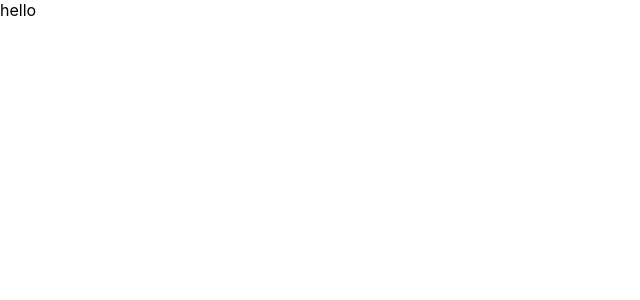
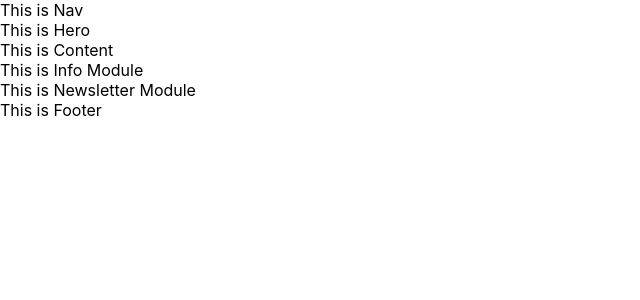
Before and after one commit to rubenkretek/yoyo, a React (Create React App) app: page / in a window 1280 px wide. Shown: the top 300 px of the page, without its empty margins (0-640 px from the left). Built offline with nearby package versions, Linux system fonts and the light colour scheme.

Commit message:
Build: set up components

```diff
--- a/src/App.js
+++ b/src/App.js
@@ -1,9 +1,20 @@
 import './App.scss';
+import Nav from './components/Nav';
+import Hero from './components/Hero';
+import Content from './components/Content';
+import InfoModule from './components/InfoModule';
+import NewsletterModule from './components/NewsletterModule';
+import Footer from './components/Footer';
 
 function App() {
   return (
     <div className="App">
-      hello
+      <Nav />
+      <Hero />
+      <Content />
+      <InfoModule />
+      <NewsletterModule />
+      <Footer />
     </div>
   );
 }
--- /dev/null
+++ b/src/components/Content.js
@@ -0,0 +1,11 @@
+import React from 'react';
+
+const Content = () => {
+    return (
+        <div>
+            This is Content
+        </div>
+    )
+}
+
+export default Content;
--- /dev/null
+++ b/src/components/Footer.js
@@ -0,0 +1,11 @@
+import React from 'react';
+
+const Footer = () => {
+    return (
+        <div>
+            This is Footer
+        </div>
+    )
+}
+
+export default Footer;
--- /dev/null
+++ b/src/components/Hero.js
@@ -0,0 +1,11 @@
+import React from 'react';
+
+const Hero = () => {
+    return (
+        <div>
+            This is Hero
+        </div>
+    )
+}
+
+export default Hero;
--- /dev/null
+++ b/src/components/InfoModule.js
@@ -0,0 +1,11 @@
+import React from 'react';
+
+const InfoModule = () => {
+    return (
+        <div>
+            This is Info Module
+        </div>
+    )
+}
+
+export default InfoModule;
--- /dev/null
+++ b/src/components/Nav.js
@@ -0,0 +1,11 @@
+import React from 'react';
+
+const Nav = () => {
+    return (
+        <div>
+            This is Nav
+        </div>
+    )
+}
+
+export default Nav;
--- /dev/null
+++ b/src/components/NewsletterModule.js
@@ -0,0 +1,11 @@
+import React from 'react';
+
+const NewsletterModule = () => {
+    return (
+        <div>
+            This is Newsletter Module
+        </div>
+    )
+}
+
+export default NewsletterModule;
```
